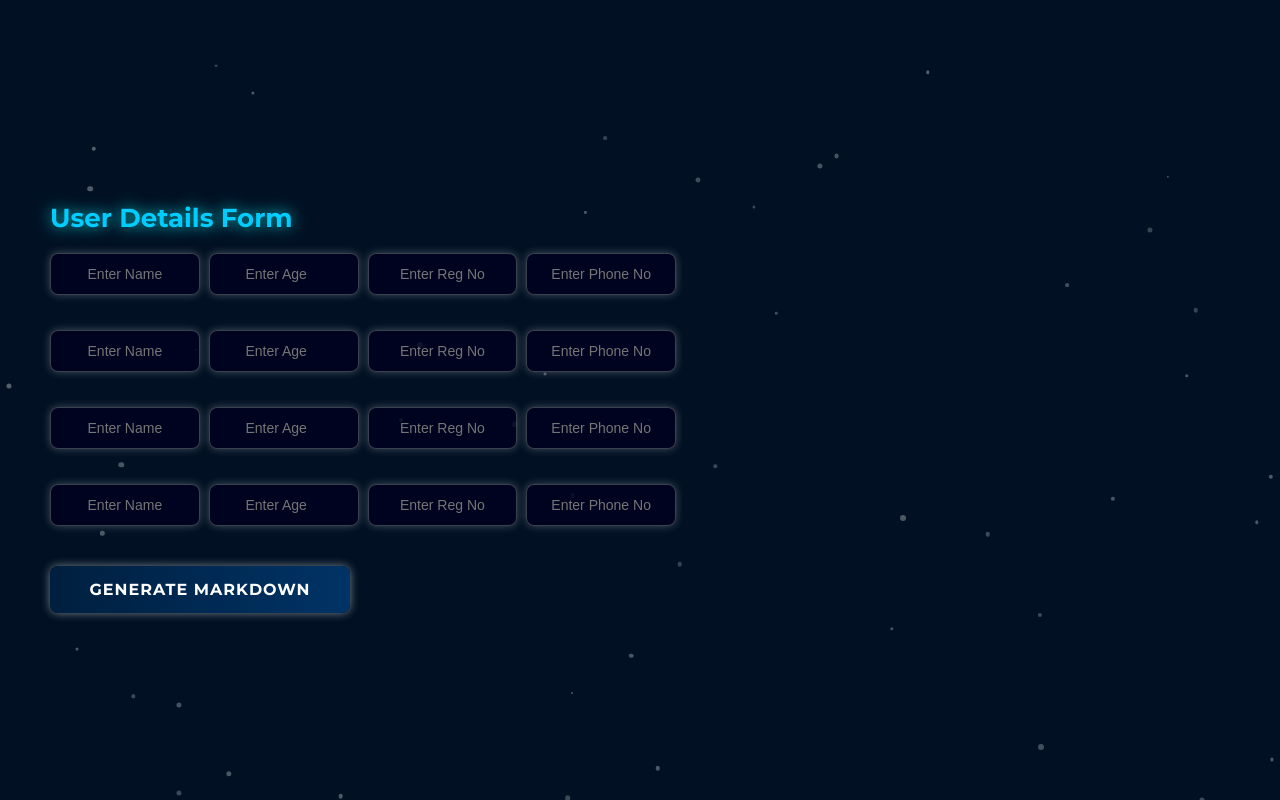
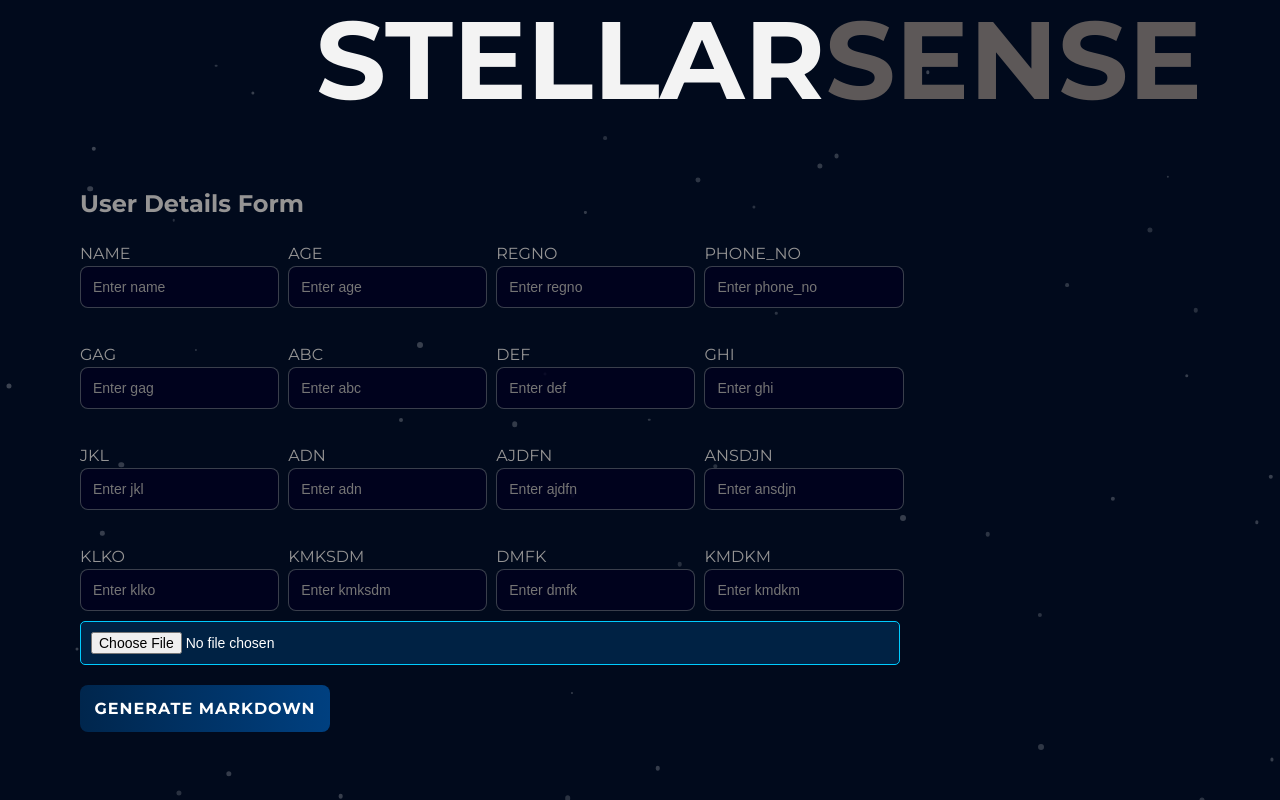
Before and after one commit to Harshal6516/StellarSenseHarshal, a React (Vite) app in the folder FrontEnd/my-app/: page / in a window 1280 px wide. Built offline with nearby package versions, Linux system fonts and the light colour scheme.

Commit message:
intermediate FrontEnd changes

```diff
--- a/FrontEnd/my-app/src/App.css
+++ b/FrontEnd/my-app/src/App.css
@@ -1,16 +1,18 @@
 @import url('https://fonts.googleapis.com/css2?family=Caveat:wght@400..700&family=Montserrat:ital,wght@0,100..900;1,100..900&display=swap');
 
 body {
-  background: #011123;
-  color: #ffffff;
+  background: #010a1c;
+  color: #959494;
   font-family: "Montserrat", sans-serif;
-  display: grid;
-  justify-content: space-around;
-  align-items: center;
-  height: 100vh;
+  display: flex;
+  justify-content: flex-start;
+  align-items: flex-start;
+  min-height: 100vh;
   margin: 0;
   overflow: auto;
   position: relative;
+  flex-direction: column;
+  padding-left: 50px;
 }
 
 /* Starry animated background */
@@ -23,52 +25,51 @@
   height: 100%;
   background: url('./assets/stardust.png') no-repeat center center;
   background-size: cover;
-  opacity: 0.1;
+  opacity: 0.15;
   pointer-events: none;
   z-index: -1;
-  animation: stars 50s linear infinite;
+  animation: stars 40s linear infinite;
 }
 
 @keyframes stars {
   0% { background-position: 0 0; }
-  100% { background-position: 1000px 1000px; }
+  100% { background-position: 800px 800px; }
 }
 
 /* Content Container */
 .content-container {
-  display: block; /* Change from grid to block */
-  position: absolute;
-  left: 20px; /* Adjust left margin */
-  top: 50%;
-  transform: translateY(-50%);
-  z-index: 1;
+  display: flex;
+  flex-direction: column;
+  align-items: flex-start;
+  justify-content: center;
+  position: relative;
   padding: 30px;
   border-radius: 15px;
-  text-align: left;
-  width: 50%; /* Reduce size */
-  max-width: 600px; /* Adjust as needed */
+  width: 90%;
+  max-width: 800px;
+  margin-left: 0px;
 }
 
 /* Heading */
-h1 {
-  color: #00ccff;
-  text-shadow: 0 0 15px rgba(0, 255, 255, 0.8);
-  font-size: 26px;
-  margin-bottom: 20px;
+.abc h1 {
+  color: #5d5858;
+  font-size: 110px;
+  margin-top: 0px;
+  margin-bottom: 15px;
+  margin-left: 30%;
+  font-family: 'Montserrat';
+  width: 100%;
+}
+
+#stellar{
+  color: #f3f3f3;
 }
 
 /* Form Container */
 .form-container {
-  display: grid;
-  justify-content: left;
-  gap: 20px;
-  align-items: center;
-  color: #ffffff;
-  width: 100%;
-}
-
-/* Grid Container */
-.grid-container {
+  display: flex;
+  flex-direction: column;
+  align-items: flex-start;
   width: 100%;
 }
 
@@ -77,33 +78,30 @@
   display: grid;
   grid-template-columns: repeat(4, 1fr);
   gap: 35px;
-  margin: 0 auto;
-  color: #f8f8f8;
-  max-width: 1100px;
+  width: 100%;
 }
 
 /* Button */
 button {
-  background: linear-gradient(90deg, #001f3f, #003366);
+  background: linear-gradient(90deg, #00264d, #004080);
   color: white;
   border: none;
   padding: 14px;
   font-size: 16px;
   cursor: pointer;
   border-radius: 8px;
-  transition: 0.4s;
+  transition: 0.3s;
   font-weight: bold;
   text-transform: uppercase;
   letter-spacing: 1px;
-  box-shadow: 0 0 10px rgba(235, 237, 239, 0.5);
   width: 100%;
-  max-width: 300px;
+  max-width: 250px;
   margin-top: 20px;
 }
 
 button:hover {
-  background: #007bbf;
-  box-shadow: 0 0 15px rgba(0, 123, 191, 0.8);
+  background: #0080ff;
+  box-shadow: 0 0 15px rgba(0, 128, 255, 0.8);
   transform: scale(1.05);
 }
 
@@ -113,7 +111,7 @@
   padding: 20px;
   background: rgba(0, 0, 30, 0.5);
   border-radius: 8px;
-  transition: 0.3s;
+  text-align: left;
 }
 
 .markdown-container:hover {
@@ -134,10 +132,9 @@
 
 .particle {
   position: absolute;
-  background: rgba(255, 255, 255, 0.425);
+  background: rgba(255, 255, 255, 0.3);
   border-radius: 50%;
   transform: translate(-50%, -50%);
-  transition: top 0.05s linear;
 }
 
 /* Input Fields */
@@ -150,28 +147,17 @@
   border-radius: 8px;
   outline: none;
   transition: 0.3s;
-  box-shadow: 0 0 8px rgba(217, 220, 221, 0.3);
-  text-align: center;
+  text-align: left;
   width: 100%;
-  max-width: none;
-  font-family: "Orbitron", sans-serif;
 }
 
-/* Input Hover & Focus Effects */
 input:hover,
 input:focus {
   border-color: #ffffff;
-  box-shadow: 0 0 12px rgba(168, 206, 215, 0.8);
   transform: scale(1.05);
 }
 
 /* Responsive Design */
-@media (max-width: 1200px) {
-  .inputs-grid {
-    grid-template-columns: repeat(3, 1fr);
-  }
-}
-
 @media (max-width: 900px) {
   .inputs-grid {
     grid-template-columns: repeat(2, 1fr);
@@ -182,4 +168,48 @@
   .inputs-grid {
     grid-template-columns: 1fr;
   }
+  .content-container {
+    width: 95%;
+  }
 }
+
+/* Upload Button */
+.upload-button {
+  margin-top: 10px;
+  padding: 10px;
+  font-size: 14px;
+  border: 1px solid #00ccff;
+  background: #002244;
+  color: #ffffff;
+  cursor: pointer;
+  border-radius: 5px;
+  transition: 0.3s;
+}
+
+.upload-button:hover {
+  background: #1e4979;
+  color: black;
+}
+
+/* Image Display */
+.image-container {
+  display: flex;
+  flex-direction: column;
+  align-items: flex-start;
+  margin-top: 15px;
+  max-width: 400px;
+}
+
+.image-container h2 {
+  font-size: 18px;
+  color: #00ccff;
+  text-shadow: 0 0 10px rgba(0, 204, 255, 0.8);
+}
+
+.uploaded-image {
+  width: 100%;
+  max-width: 350px;
+  border-radius: 10px;
+  margin-top: 10px;
+  box-shadow: 0 0 10px rgba(0, 204, 255, 0.5);
+}
--- a/FrontEnd/my-app/src/App.jsx
+++ b/FrontEnd/my-app/src/App.jsx
@@ -8,9 +8,23 @@
     age: "",
     regno: "",
     phone_no: "",
+    gag: "",
+    abc: "",
+    def: "",
+    ghi:"",
+    jkl:"",
+    adn:"",
+    ajdfn:"",
+    ansdjn:"",
+    klko:"",
+    kmksdm:"",
+    dmfk:"",
+    kmdkm:"",
+
   });
 
   const [markdown, setMarkdown] = useState("");
+  const [image, setImage] = useState(null);
   const [particles, setParticles] = useState(createParticles());
 
   function createParticles() {
@@ -71,8 +85,18 @@
     }
   };
 
+  const handleImageChange = (e) => {
+    const file = e.target.files[0];
+    if (file) {
+      const imageUrl = URL.createObjectURL(file);
+      setImage(imageUrl);
+    }
+  };
+
   return (
-    <div>
+
+    <div class="abc">
+      <h1><span id='stellar'>STELLAR</span>SENSE</h1>
       <div className="particles-container">
         {particles.map((particle) => (
           <div
@@ -87,145 +111,45 @@
             }}
           />
         ))}
+
       </div>
 
+
+
       <div className="content-container">
-        <h1>User Details Form</h1>
+        <h2>User Details Form</h2>
+        <div className="form-image-container">
           <form onSubmit={handleSubmit} className="form-container">
             <div className="grid-container">
               <div className="inputs-grid">
+                {Object.keys(formData).map((key) => (
+                  <div className="input-field" key={key}>
+                    <label htmlFor={key}>{key.toUpperCase()}</label>
                     <input
-                type="text"
-                name="name"
-                value={formData.name}
+                      type={key === "age" ? "number" : "text"}
+                      id={key}
+                      name={key}
+                      value={formData[key]}
                       onChange={handleChange}
-                placeholder="Enter Name"
-                required
-              />
-              <input
-                type="number"
-                name="age"
-                value={formData.age}
-                onChange={handleChange}
-                placeholder="Enter Age"
-                required
-              />
-              <input
-                type="text"
-                name="regno"
-                value={formData.regno}
-                onChange={handleChange}
-                placeholder="Enter Reg No"
-                required
-              />
-              <input
-                type="text"
-                name="phone_no"
-                value={formData.phone_no}
-                onChange={handleChange}
-                placeholder="Enter Phone No"
-                required
-              />
-              <input
-                type="text"
-                name="name"
-                value={formData.name}
-                onChange={handleChange}
-                placeholder="Enter Name"
-                required
-              />
-              <input
-                type="number"
-                name="age"
-                value={formData.age}
-                onChange={handleChange}
-                placeholder="Enter Age"
-                required
-              />
-              <input
-                type="text"
-                name="regno"
-                value={formData.regno}
-                onChange={handleChange}
-                placeholder="Enter Reg No"
-                required
-              />
-              <input
-                type="text"
-                name="phone_no"
-                value={formData.phone_no}
-                onChange={handleChange}
-                placeholder="Enter Phone No"
-                required
-              />
-              <input
-                type="text"
-                name="name"
-                value={formData.name}
-                onChange={handleChange}
-                placeholder="Enter Name"
-                required
-              />
-              <input
-                type="number"
-                name="age"
-                value={formData.age}
-                onChange={handleChange}
-                placeholder="Enter Age"
-                required
-              />
-              <input
-                type="text"
-                name="regno"
-                value={formData.regno}
-                onChange={handleChange}
-                placeholder="Enter Reg No"
-                required
-              />
-              <input
-                type="text"
-                name="phone_no"
-                value={formData.phone_no}
-                onChange={handleChange}
-                placeholder="Enter Phone No"
-                required
-              />
-              <input
-                type="text"
-                name="name"
-                value={formData.name}
-                onChange={handleChange}
-                placeholder="Enter Name"
-                required
-              />
-              <input
-                type="number"
-                name="age"
-                value={formData.age}
-                onChange={handleChange}
-                placeholder="Enter Age"
-                required
-              />
-              <input
-                type="text"
-                name="regno"
-                value={formData.regno}
-                onChange={handleChange}
-                placeholder="Enter Reg No"
-                required
-              />
-              <input
-                type="text"
-                name="phone_no"
-                value={formData.phone_no}
-                onChange={handleChange}
-                placeholder="Enter Phone No"
+                      placeholder={`Enter ${key}`}
                       required
                     />
                   </div>
+                ))}
+              </div>
+            </div>
+            <input type="file" accept="image/*" onChange={handleImageChange} className="upload-button" />
+
+          </form>
+
+          {image && (
+            <div className="image-container">
+              <h2>Uploaded Image</h2>
+              <img src={image} alt="Uploaded preview" className="uploaded-image" />
+            </div>
+          )}
         </div>
         <button type="submit">Generate Markdown</button>
-        </form>
 
         {markdown && (
           <div className="markdown-container">
```
Also changed, not shown: 1 other file (tests, documents, lock files or other folders). Lines whose indentation alone changed are shown as unchanged.
